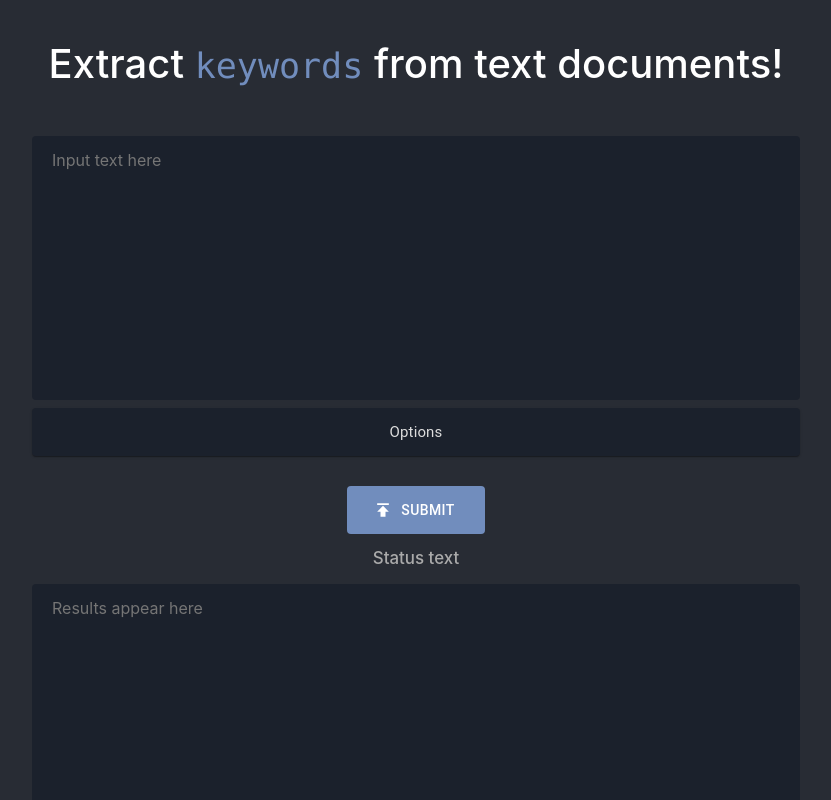
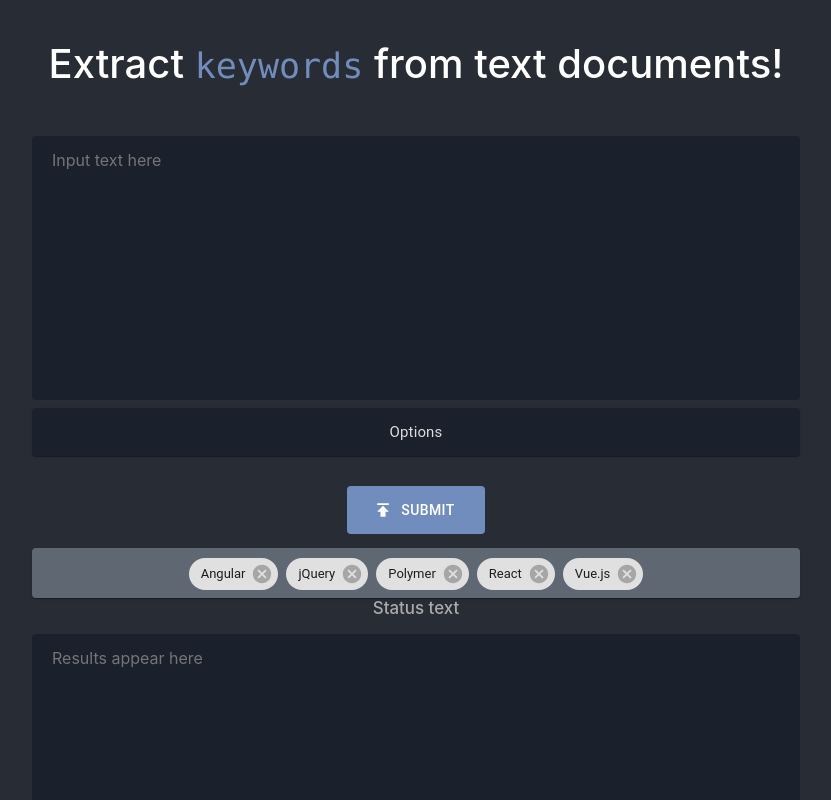
Before and after one commit to suhren/keyword, a React (Create React App) app in the folder frontend/: page / in a window 1280 px wide. Shown: the top 800 px of the page, without its empty margins (224-1055 px from the left). Built offline with nearby package versions, Linux system fonts and the light colour scheme.

Commit message:
Work on implementing chip components for tokens

```diff
--- a/frontend/src/App.js
+++ b/frontend/src/App.js
@@ -16,6 +16,7 @@ import React from 'react';
 import Button from '@material-ui/core/Button';
 
 import DetailedAccordion from './Accordion';
+import ChipContainer from './ChipContainer';
 import Chip from '@material-ui/core/Chip';
 
 const SEC_COLOR = '#718dbd';
@@ -41,7 +42,22 @@ const StyledButton = withStyles({
 })(Button);
 
 
+const chipContainer = React.createRef();
+
 function App() {
+
+    const [chipData, setChipData] = React.useState([
+        { key: 0, label: 'Angular' },
+        { key: 1, label: 'jQuery' },
+        { key: 2, label: 'Polymer' },
+        { key: 3, label: 'React' },
+        { key: 4, label: 'Vue.js' },
+      ]);
+
+    const handleDelete = (chipToDelete) => () => {
+        setChipData((chips) => chips.filter((chip) => chip.key !== chipToDelete.key));
+    };
+
     return (
         <div className="App">
 
@@ -59,11 +75,14 @@ function App() {
 
                 <DetailedAccordion />
 
-                {/* <Chip label="Barbados" onDelete={() => {}} /> */}
 
-                <StyledButton startIcon={<PublishIcon />} onClick={submit} id='button_submit'>
+                <StyledButton id='button_submit'
+                              startIcon={<PublishIcon />}
+                              onClick={() => submit(setChipData)}>
                     SUBMIT
                 </StyledButton>
+
+                <ChipContainer chipData={chipData} handleDelete={handleDelete}/>
 
                 <h3 id='statusText' style={{fontSize: '0.65em', color: '#AAAAAA'}}>
                     Status text
@@ -93,7 +112,7 @@ function App() {
     );
 }
 
-function submit() {
+function submit(setChipData) {
     let textInput = document.getElementById('textInput').value;
     let slider1 = document.getElementById('slider1').value;
     let slider2 = document.getElementById('slider2').value;
@@ -132,7 +151,11 @@ function submit() {
                 return Promise.reject(error);
             }
             let outputTextarea = document.getElementById('textOutput');
-            outputTextarea.value = data['result'].flat().join('\n');
+
+            let result = data['result'].flat();
+            let chipData = result.map((x, i) => ({ key: i, label: x}));
+            setChipData(chipData);
+            outputTextarea.value = result.join('\n');
 
             //this.setState({ postId: data.id })
         })
--- /dev/null
+++ b/frontend/src/ChipContainer.js
@@ -0,0 +1,56 @@
+import React from 'react';
+import { makeStyles } from '@material-ui/core/styles';
+import Chip from '@material-ui/core/Chip';
+import Paper from '@material-ui/core/Paper';
+import TagFacesIcon from '@material-ui/icons/TagFaces';
+
+const useStyles = makeStyles((theme) => ({
+  root: {
+    id: 'chipContainer',
+    width: '100%',
+    background: '#5f6773',
+    display: 'flex',
+    justifyContent: 'center',
+    flexWrap: 'wrap',
+    listStyle: 'none',
+    padding: theme.spacing(0.5),
+    margin: 0,
+  },
+  chip: {
+    margin: theme.spacing(0.5),
+  },
+}));
+
+
+export default function ChipsArray(props) {
+
+    const classes = useStyles();
+
+    // Props: chipData, handleDelete
+
+    return (
+        <Paper component="ul" className={classes.root}>
+        {
+            props.chipData.map((data) => {
+                let icon;
+
+                /*
+                if (data.label === 'React') {
+                icon = <TagFacesIcon />;
+                }
+                */
+
+                return (
+                    <li key={data.key}>
+                        <Chip icon={icon}
+                            label={data.label}
+                            //onDelete={data.label === 'React' ? undefined : handleDelete(data)}
+                            onDelete={props.handleDelete(data)}
+                            className={classes.chip}/>
+                    </li>
+                );
+            })
+        }
+        </Paper>
+);
+}
```
